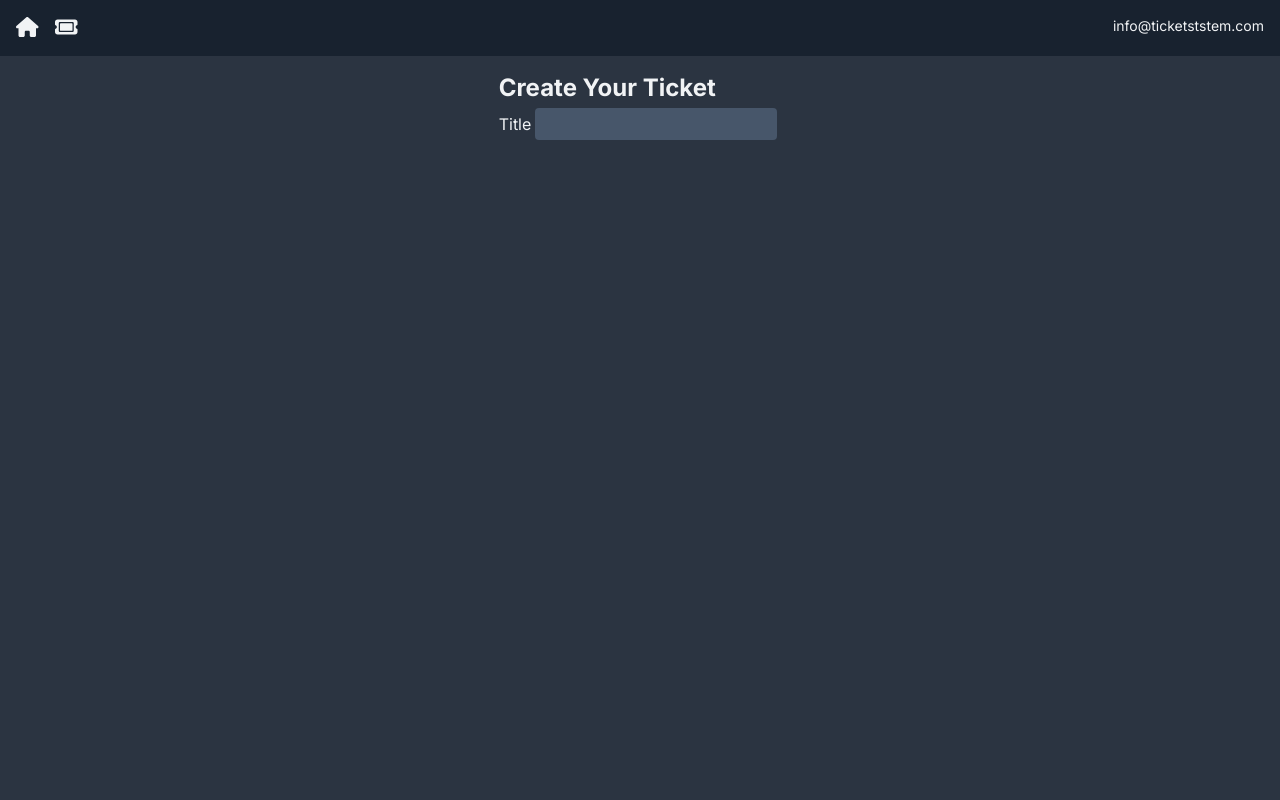
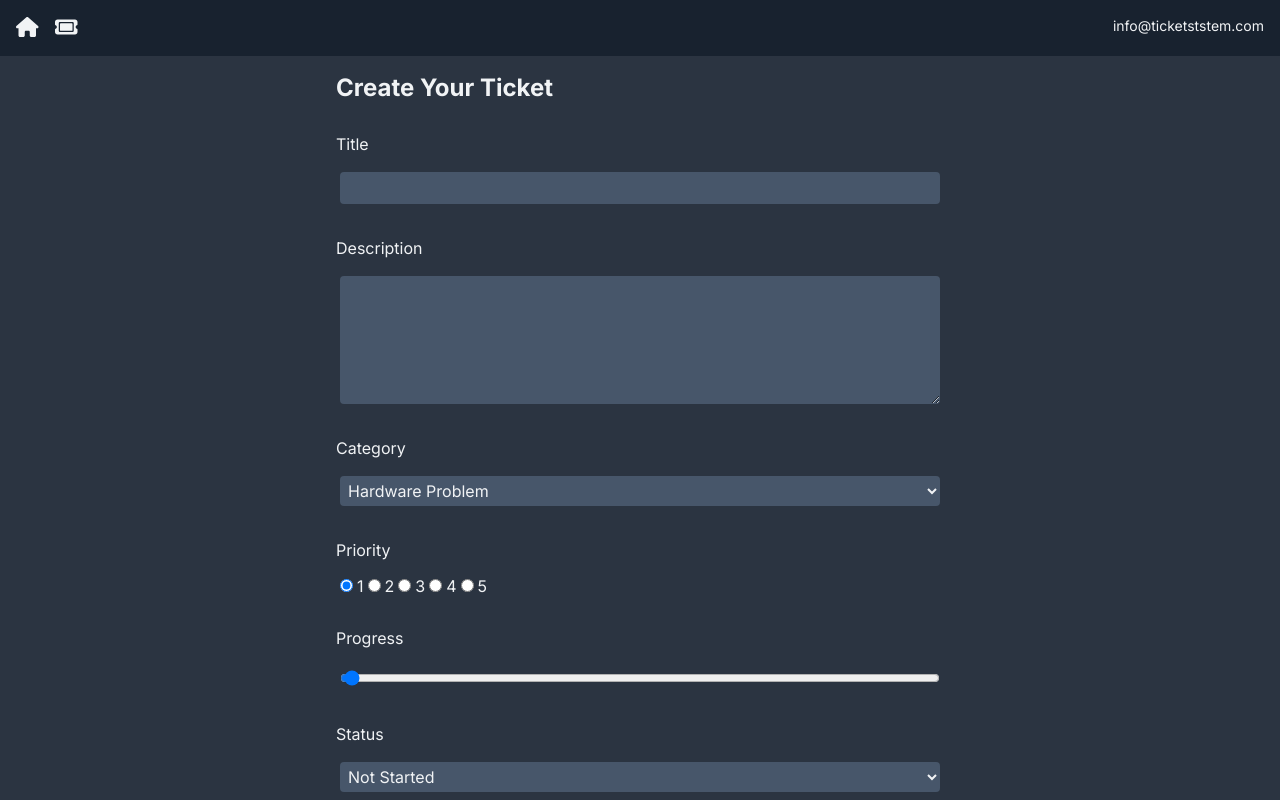
Before and after one commit to shirinmjr/nextjs-ticketing-system, a Next.js app: page /TicketPage/new in a window 1280 px wide. Built offline with nearby package versions, Linux system fonts and the light colour scheme.

Commit message:
added get all tickets and delete function

```diff
--- a/app/(components)/DeleteBlock.jsx
+++ b/app/(components)/DeleteBlock.jsx
@@ -1,10 +1,28 @@
+"use client";
+
 import { faX } from '@fortawesome/free-solid-svg-icons';
 import { FontAwesomeIcon } from '@fortawesome/react-fontawesome';
+import { useRouter } from 'next/navigation';
 import React from 'react';
 
-const DeleteBlock = () => {
+const DeleteBlock = ({ id }) => {
+    const router = useRouter();
+
+    const deleteTicket = async () => {
+        const res = await fetch(`http://localhost:3000/api/Tickets/${id}`, {
+            method: "DELETE"
+        });
+        if (res.ok) {
+            router.refresh();
+        }
+    };
+
+
     return (
-        <FontAwesomeIcon icon={faX} className='text-red-400 hover:cursor-pointer hover:text-red-200 ' />
+        <FontAwesomeIcon icon={faX}
+            className='text-red-400 hover:cursor-pointer hover:text-red-200 '
+            onClick={deleteTicket}
+        />
     );
 };
 
--- a/app/(components)/PriorityDisplay.jsx
+++ b/app/(components)/PriorityDisplay.jsx
@@ -1,15 +1,33 @@
 import { faFire } from "@fortawesome/free-solid-svg-icons";
 import { FontAwesomeIcon } from "@fortawesome/react-fontawesome";
 
-const PriorityDisplay = () => {
+const PriorityDisplay = ({ priority }) => {
     return (
         <div className="flex justify-start align-baseline">
-            <FontAwesomeIcon icon={faFire} className="text-red-400" />
-            <FontAwesomeIcon icon={faFire} className="text-red-400" />
-            <FontAwesomeIcon icon={faFire} className="text-red-400" />
-            <FontAwesomeIcon icon={faFire} className="text-red-400" />
-            <FontAwesomeIcon icon={faFire} className="text-red-400" />
-
+            <FontAwesomeIcon
+                icon={faFire}
+                className={` pr-1 ${priority > 0 ? " text-red-400" : " text-slate-400"
+                    }`}
+            />
+            <FontAwesomeIcon
+                icon={faFire}
+                className={` pr-1 ${priority > 1 ? " text-red-400" : " text-slate-400"
+                    }`}
+            />
+            <FontAwesomeIcon
+                icon={faFire}
+                className={`  pr-1 ${priority > 2 ? " text-red-400" : " text-slate-400"
+                    }`}
+            />
+            <FontAwesomeIcon
+                icon={faFire}
+                className={` pr-1 ${priority > 3 ? " text-red-400" : " text-slate-400"
+                    }`}
+            />
+            <FontAwesomeIcon
+                icon={faFire}
+                className={` ${priority > 4 ? " text-red-400" : " text-slate-400"}`}
+            />
         </div>
     );
 };
--- a/app/(components)/ProgressDisplay.jsx
+++ b/app/(components)/ProgressDisplay.jsx
@@ -1,8 +1,8 @@
-const ProgressDisplay = () => {
+const ProgressDisplay = ({progress}) => {
     return (
-        <div className="w-full bg-gray-200 rounded-full h-2.5">
+        <div className="w-full bg-gray-200 rounded-full h-2.5 dark:bg-gray-700">
             <div className="bg-blue-600 h-2.5 rounded-full"
-                style={{ width: "75%" }}>
+                style={{ width: `${progress}%` }}>
 
             </div>
         </div>
@@ -10,3 +10,16 @@
 };
 
 export default ProgressDisplay;
+
+// const ProgressDisplay = ({ progress }) => {
+//     return (
+//       <div className="w-full bg-gray-200 rounded-full h-2.5 dark:bg-gray-700">
+//         <div
+//           className="bg-blue-600 h-2.5 rounded-full"
+//           style={{ width: `${progress}%` }}
+//         ></div>
+//       </div>
+//     );
+//   };
+
+//   export default ProgressDisplay;
--- a/app/(components)/StatusDisplay.jsx
+++ b/app/(components)/StatusDisplay.jsx
@@ -1,10 +1,30 @@
-import React from 'react';
+const StatusDisplay = ({ status }) => {
 
-const StatusDisplay = () => {
+    const getColor = (status) => {
+        let color;
+        switch (status.toLowerCase()) {
+            case "done":
+                color = "bg-green-200";
+                return color;
+
+            case "started":
+                color = "bg-yellow-200";
+                return color;
+
+            case "not started":
+                color = "bg-red-200";
+                return color;
+            default:
+                color = "bg-slate-700";
+        }
+        return color;
+    };
     return (
-        <span className="inline-block rounded-full px-2 py-1 text-xs font-semibold text-gray-700 bg-green-200">
-            done
-        </span>
+        <span
+            className={`inline-block rounded-full px-2 py-1 text-xs font-semibold text-gray-700 bg-green-200
+            ${getColor(status)}`}>
+            {status}
+        </span >
     );
 };
 
--- a/app/(components)/TicketCard.jsx
+++ b/app/(components)/TicketCard.jsx
@@ -4,28 +4,44 @@
 import ProgressDisplay from './ProgressDisplay';
 import StatusDisplay from './StatusDisplay';
 
-const TicketCard = () => {
+const TicketCard = ({ ticket }) => {
+
+    const formatTimestamp = (timestamp) => {
+        const options = {
+            year: "numeric",
+            month: "2-digit",
+            day: "2-digit",
+            hour: "2-digit",
+            minute: "2-digit",
+            hour12: true,
+        };
+        const date = new Date(timestamp);
+        const formattedDate = date.toLocaleTimeString("en-US", options);
+
+        return formattedDate;
+    };
+
     return (
         <div className='flex flex-col bg-card hover:bg-card-hover rounded-md shadow-lg p-3 m-2'>
             <div className="flex mb-3">
-                <PriorityDisplay />
+                <PriorityDisplay priority={ticket.priority} />
                 <div className='ml-auto'>
-                    <DeleteBlock />
+                    <DeleteBlock id={ticket._id} />
                 </div>
             </div>
-            <h4>Ticket Title</h4>
+            <h4>{ticket.title}</h4>
             <hr className='h-px border-0 bg-page mb-2' />
             <p className='whitespace-pre-wrap'>
-                This is the ticket description! Please do this ticket
+                {ticket.description}
             </p>
             <div className='flex-grow'></div>
             <div className='flex mt-2'>
                 <div className='flex flex-col'>
-                    <p className='text-xs my-1'>08/31/2023 10:43PM</p>
-                    <ProgressDisplay />
+                    <p className='text-xs my-1'>{formatTimestamp(ticket.createdAt)}</p>
+                    <ProgressDisplay progress={ticket.progress} />
                 </div>
                 <div className="ml-auto  flex items-end">
-                    <StatusDisplay />
+                    <StatusDisplay status={ticket.status} />
                 </div>
             </div>
         </div>
--- a/app/(components)/TicketForm.jsx
+++ b/app/(components)/TicketForm.jsx
@@ -1,8 +1,11 @@
 "use client";
 import { useRouter } from "next/navigation";
 import React, { useState } from 'react';
+//import axios from "axios";
 
 const TicketForm = () => {
+
+    const router = useRouter();
 
     const handleChange = (e) => {
         const value = e.target.value;
@@ -13,6 +16,21 @@
             [name]: value,
         }));
     };
+    const handleSubmit = async (e) => {
+        console.log("form submit");
+        e.preventDefault();
+        const res = await fetch("/api/Tickets", {
+            method: "POST",
+            body: JSON.stringify({ formData }),
+            "content-type": "application/json"
+
+        });
+        if (!res.ok) {
+            throw new Error("Failed to create Ticket.");
+        }
+        router.refresh();
+        router.push("/");
+    };
 
     const startingTicketData = {
         title: "",
@@ -20,12 +38,15 @@
         priority: 1,
         progress: 0,
         status: "not started",
-        category: "Hardware Problem"
+        category: "Hardware Problem",
     };
 
     const [formData, setFormData] = useState(startingTicketData);
+
     return (
-        <div className="flex justify-center"><form>
+        <div className="flex justify-center">
+            <form className="flex flex-col gap-3 w-1/2"
+                method="post" onSubmit={handleSubmit}>
                 <h3>Create Your Ticket</h3>
                 <label>Title</label>
                 <input id="title"
@@ -35,7 +56,86 @@
                     required={true}
                     value={formData.title}
                 />
-        </form></div>
+                <label>Description</label>
+                <textarea id="description"
+                    name="description"
+                    onChange={handleChange}
+                    required={true}
+                    value={formData.description}
+                    rows="5"
+                />
+                <label>Category</label>
+                <select name="category" value={formData.category} onChange={handleChange}>
+                    <option value="Hardware Problem">Hardware Problem</option>
+                    <option value="Software Problem">Software Problem</option>
+                    <option value="Projects">Projects</option>
+                </select>
+                <label>Priority</label>
+                <div>
+                    <input id="priority-1"
+                        name="priority"
+                        type="radio"
+                        onChange={handleChange}
+                        value={1}
+                        checked={formData.priority == 1}
+                    />
+                    <label>1</label>
+
+                    <input id="priority-2"
+                        name="priority"
+                        type="radio"
+                        onChange={handleChange}
+                        value={2}
+                        checked={formData.priority == 2}
+                    />
+                    <label>2</label>
+
+                    <input id="priority-3"
+                        name="priority"
+                        type="radio"
+                        onChange={handleChange}
+                        value={3}
+                        checked={formData.priority == 3}
+                    />
+                    <label>3</label>
+
+                    <input id="priority-4"
+                        name="priority"
+                        type="radio"
+                        onChange={handleChange}
+                        value={4}
+                        checked={formData.priority == 4}
+                    />
+                    <label>4</label>
+
+                    <input id="priority-5"
+                        name="priority"
+                        type="radio"
+                        onChange={handleChange}
+                        value={5}
+                        checked={formData.priority == 5}
+                    />
+                    <label>5</label>
+                </div>
+                <label>Progress</label>
+                <input
+                    type="range"
+                    id="progress"
+                    name="progress"
+                    value={formData.progress}
+                    min="0"
+                    max="100"
+                    onChange={handleChange}
+                />
+                <label>Status</label>
+                <select name="status" value={formData.status} onChange={handleChange}>
+                    <option value="not started">Not Started</option>
+                    <option value="started">Started</option>
+                    <option value="done">Done</option>
+                </select>
+                <input type="submit" className="btn" value="Create Ticket" />
+            </form>
+        </div>
     );
 };
 
--- a/app/(models)/Tickets.js
+++ b/app/(models)/Ticket.js
@@ -3,7 +3,8 @@
 mongoose.connect(process.env.MONGODB_URI);
 mongoose.Promise = global.Promise;
 
-const ticketSchema = new flightRouterStateSchema({
+const ticketSchema = new Schema(
+    {
         title: String,
         description: String,
         category: String,
@@ -18,4 +19,5 @@
 );
 
 const Ticket = mongoose.models.Ticket || mongoose.model("Ticket", ticketSchema);
+
 export default Ticket;
--- /dev/null
+++ b/app/api/Tickets/[id]/route.js
@@ -0,0 +1,12 @@
+import Ticket from "@/app/(models)/Ticket";
+import { NextResponse } from "next/server";
+
+export async function DELETE(req, { params }) {
+    try {
+        const { id } = params;
+        await Ticket.findByIdAndDelete(id);
+        return NextResponse.json({ message: "Ticket Deleted" }, { stats: 200 });
+    } catch (error) {
+        return NextResponse.json({ message: "Error", error }, { status: 500 });
+    }
+}
--- a/app/api/route.js
+++ b/app/api/Tickets/route.js
@@ -1,14 +1,26 @@
-import Ticket from "../(models)/Tickets";
+import Ticket from "@/app/(models)/Ticket";
 import { NextResponse } from "next/server";
 
+export async function GET() {
+    console.log("GET all Ticket");
+    try {
+        const tickets = await Ticket.find();
+        console.log("All Tickets Info: ", tickets);
+        return NextResponse.json({ tickets }, { status: 200 });
+    } catch (error) {
+        return NextResponse.json({ message: "Error", error }, { status: 500 });
+    }
+
+}
+
 export async function POST(req) {
+    console.log("POST Ticket");
     try {
         const body = await req.json();
         const ticketData = body.formData;
         const response = await Ticket.create(ticketData);
         console.log("New Ticket Info: ", response);
         return NextResponse.json({ message: "Ticket Created" }, { status: 201 });
-
     } catch (error) {
         return NextResponse.json({ message: "Error", error }, { status: 500 });
     }
--- a/app/page.jsx
+++ b/app/page.jsx
@@ -1,13 +1,47 @@
 import TicketCard from "./(components)/TicketCard";
 
-const Dashboard = () => {
+const getTickets = async () => {
+  try {
+    const res = await fetch("http://localhost:3000/api/Tickets", {
+      cache: "no-store"
+    });
+    return res.json();
+  } catch (error) {
+    console.log("Failed to get tickets", error);
+  }
+};
+
+
+
+const Dashboard = async () => {
+  const { tickets } = await getTickets();
+
+  const uniqueCategories = [
+    ...new Set(tickets?.map(({ category }) => category)),
+  ];
+
   return (
     <div className="p-5">
-      <div className="lg:grid grid-cols-2 xl:grid-cols-4">
-        <TicketCard />
-        <TicketCard />
-        <TicketCard />
-        <TicketCard />
+      <div>
+        {tickets &&
+          uniqueCategories?.map((uniqueCategory, categoryIndex) => (
+            <div className="mb-4" key={categoryIndex}>
+              <h2>{uniqueCategory}</h2>
+              <div className="lg:grid grid-cols-2 xl:grid-cols-4">
+
+                {tickets
+                  .filter((ticket) => ticket.category === uniqueCategory)
+                  .map((filteredTicket, _index) => (
+                    <TicketCard
+                      id={_index}
+                      key={_index}
+                      ticket={filteredTicket}
+                    />
+                  ))}
+
+              </div>
+            </div>
+          ))}
       </div>
     </div>
   );
--- a/package.json
+++ b/package.json
@@ -11,6 +11,7 @@
   "dependencies": {
     "@fortawesome/free-solid-svg-icons": "^6.5.1",
     "@fortawesome/react-fontawesome": "^0.2.0",
+    "axios": "^1.6.5",
     "mongodb": "^6.3.0",
     "mongoose": "^8.1.0",
     "next": "14.1.0",
```
Also changed, not shown: 1 other file (tests, documents, lock files or other folders). Lines whose indentation alone changed are shown as unchanged.
